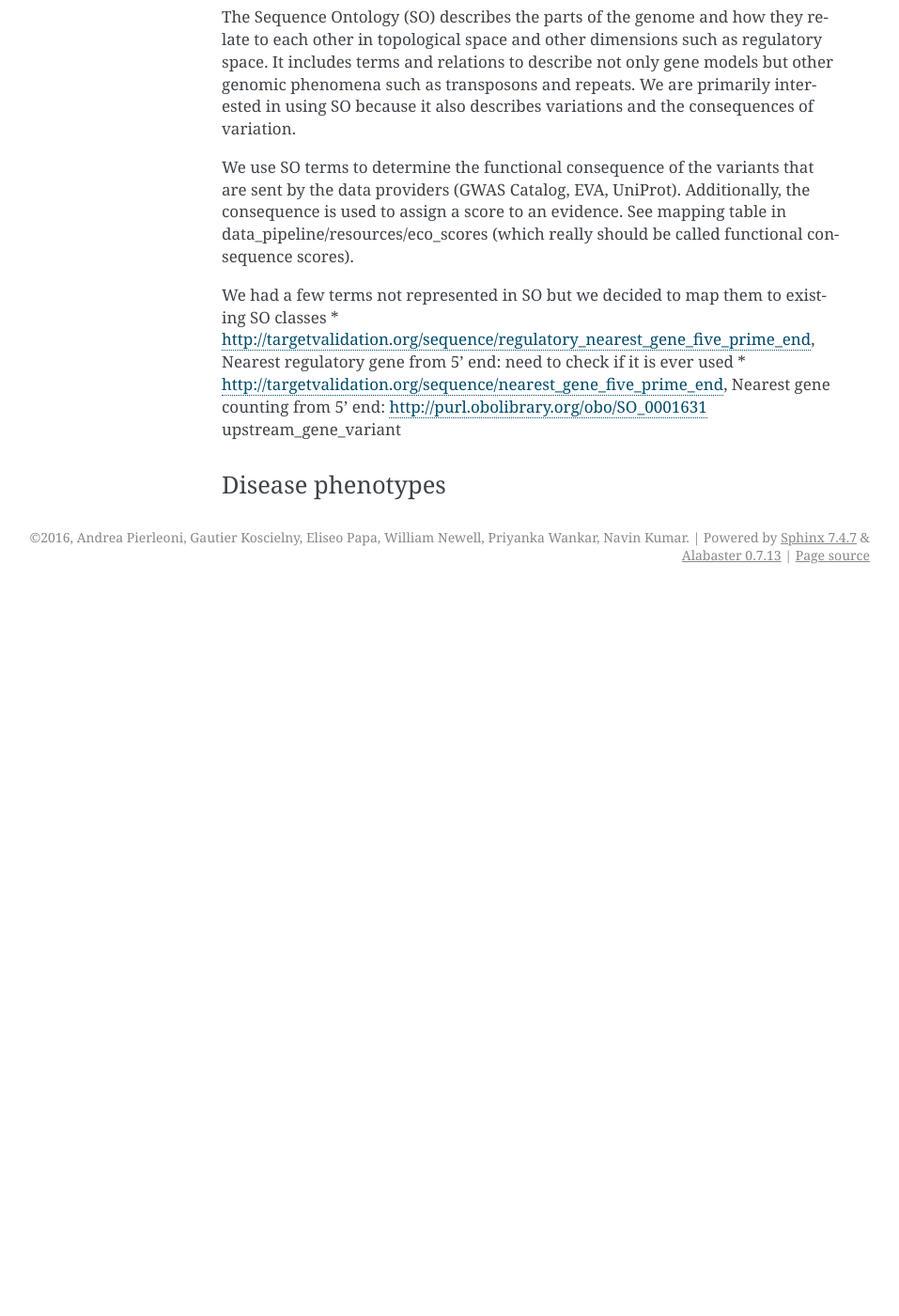
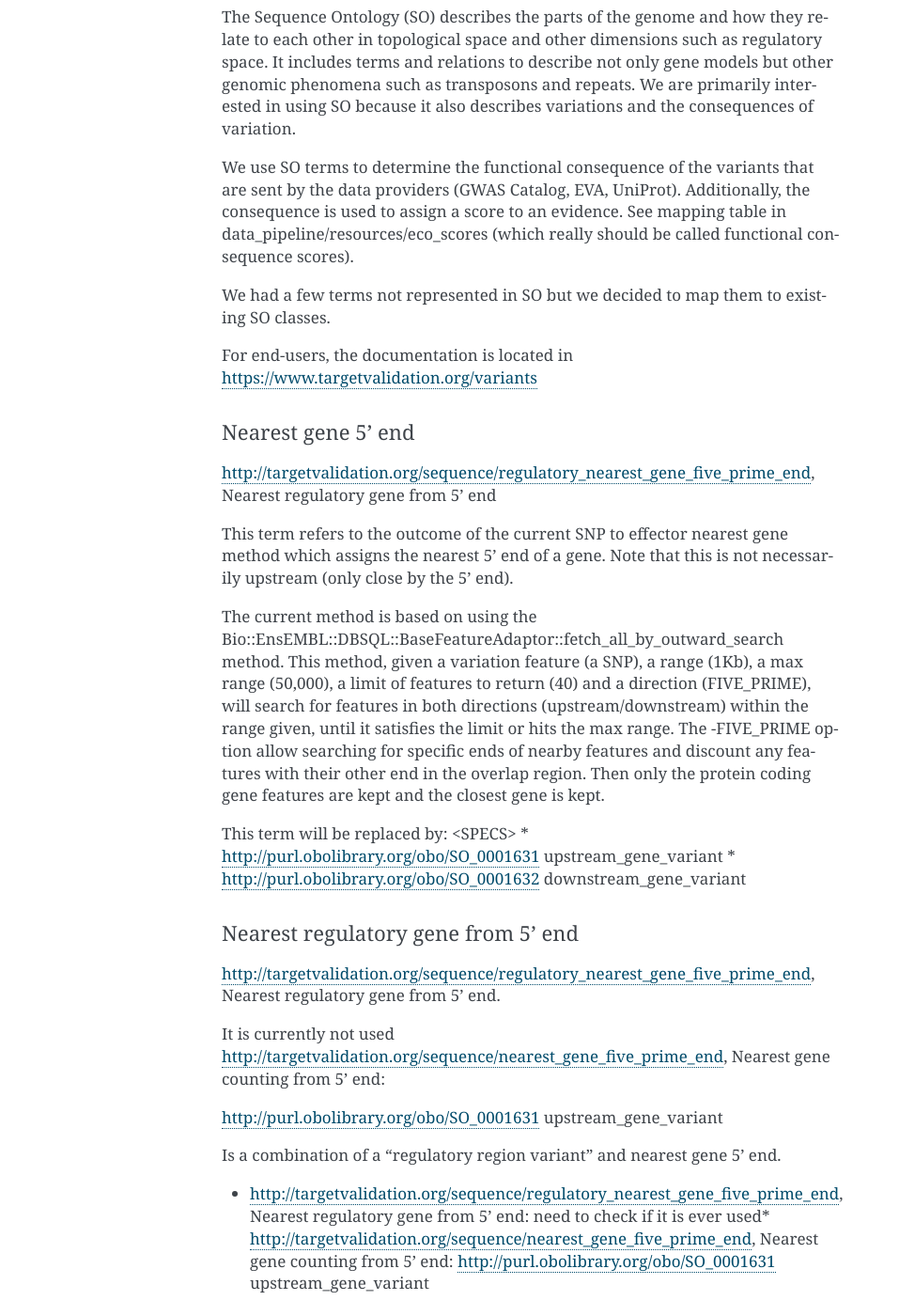
Before and after one commit to opentargets-archive/data_pipeline, a Sphinx documentation site: the page built from doc/source/ontology.rst, in a window 1280 px wide and 1400 px high, scrolled down 1072 px. Shown: the whole window at 94% size, without its empty margins (184-1141 px from the left). Built offline with Sphinx 7.4.7, drawn with Linux system fonts in a browser that asks for light colours; before the commit the page ends 1702 px from its top, so only the background shows below that; some of the changed text lies outside the part shown.

Commit message:
Add documentation on the nearest gene feature calculation

```diff
--- a/doc/source/ontology.rst
+++ b/doc/source/ontology.rst
@@ -1,16 +1,17 @@
 .. _ontology:
 
 Ontology ETL Processes
-======================
+**********************
 
 Here, we describe the different ontology extraction, transformation and loading processes in the data
 pipeline.
 
 Ontology sources
-----------------
+================
+
 
 Evidence and Conclusion Ontology
-++++++++++++++++++++++++++++++++
+--------------------------------
 
 ECO is the main ontology to describe and organise the knowledge around evidence in Open Targets.
 Each type of evidence from individual datasources are tagged with one or more evidence codes.
@@ -35,7 +36,7 @@ We kept:
 Genomics evidence will encompass all the
 
 Sequence Types and Features Ontology
-++++++++++++++++++++++++++++++++++++
+------------------------------------
 
 The Sequence Ontology (SO) describes the parts of the genome and how they relate to each other in topological space and
 other dimensions such as regulatory space. It includes terms and relations to describe not only gene models but other
@@ -46,9 +47,43 @@ We use SO terms to determine the functional consequence of the variants that are
 Catalog, EVA, UniProt). Additionally, the consequence is used to assign a score to an evidence. See mapping table in
 data_pipeline/resources/eco_scores (which really should be called functional consequence scores).
 
-We had a few terms not represented in SO but we decided to map them to existing SO classes
-* http://targetvalidation.org/sequence/regulatory_nearest_gene_five_prime_end, Nearest regulatory gene from 5' end: need to check if it is ever used
-* http://targetvalidation.org/sequence/nearest_gene_five_prime_end,	Nearest gene counting from 5' end: http://purl.obolibrary.org/obo/SO_0001631 upstream_gene_variant
+We had a few terms not represented in SO but we decided to map them to existing SO classes.
+
+For end-users, the documentation is located in https://www.targetvalidation.org/variants
+
+
+Nearest gene 5' end
++++++++++++++++++++
+
+http://targetvalidation.org/sequence/regulatory_nearest_gene_five_prime_end, Nearest regulatory gene from 5' end
+
+This term refers to the outcome of the current SNP to effector nearest gene method which assigns the nearest 5' end of
+a gene. Note that this is not necessarily upstream (only close by the 5' end).
+
+The current method is based on using the Bio::EnsEMBL::DBSQL::BaseFeatureAdaptor::fetch_all_by_outward_search method.
+This method, given a variation feature (a SNP), a range (1Kb), a max range (50,000), a limit of features to return (40)
+and a direction (FIVE_PRIME), will search for features in both directions (upstream/downstream) within the range given,
+until it satisfies the limit or hits the max range. The -FIVE_PRIME option allow searching for specific ends of nearby
+features and discount any features with their other end in the overlap region. Then only the protein coding gene
+features are kept and the closest gene is kept.
+
+This term will be replaced by: <SPECS>
+* http://purl.obolibrary.org/obo/SO_0001631 upstream_gene_variant
+* http://purl.obolibrary.org/obo/SO_0001632 downstream_gene_variant
+
+Nearest regulatory gene from 5' end
++++++++++++++++++++++++++++++++++++
+
+http://targetvalidation.org/sequence/regulatory_nearest_gene_five_prime_end, Nearest regulatory gene from 5' end.
+
+It is currently not used
+http://targetvalidation.org/sequence/nearest_gene_five_prime_end,	Nearest gene counting from 5' end:
+
+http://purl.obolibrary.org/obo/SO_0001631 upstream_gene_variant
+
+Is a combination of a "regulatory region variant" and nearest gene 5' end.
+
+* http://targetvalidation.org/sequence/regulatory_nearest_gene_five_prime_end, Nearest regulatory gene from 5' end: need to check if it is ever used* http://targetvalidation.org/sequence/nearest_gene_five_prime_end,	Nearest gene counting from 5' end: http://purl.obolibrary.org/obo/SO_0001631 upstream_gene_variant
 
 Disease phenotypes
 +++++++++++++++++
```
